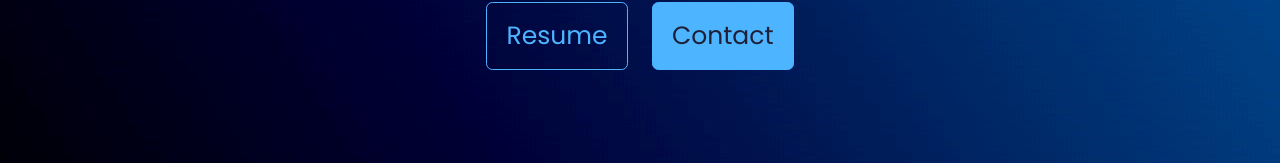
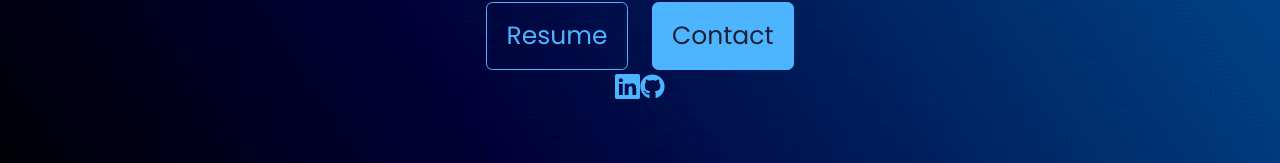
Before and after one commit to victor5055/react-portfolio-, a React (Create React App) app in the folder react-portfolio-/: page / in a window 1280 px wide. Shown: the part 281-444 px from the top of the page. Built offline with nearby package versions, Linux system fonts and the light colour scheme; some icons are missing.

Commit message:
Adding HeaderSocial to header.

```diff
--- a/react-portfolio-/src/components/header/Header.jsx
+++ b/react-portfolio-/src/components/header/Header.jsx
@@ -3,6 +3,7 @@ import React from 'react'
 import './header.css'
 import CTA from './CTA'
 import ME from '../../assets/me.jpg'
+import HeaderSocial from './HeaderSocials'
 
 
 const Header = () => {
@@ -13,7 +14,7 @@ const Header = () => {
         <h1>Victor Pereira</h1>
         <h5 className="text-light">Junior Full Stack Developer</h5>
         <CTA />
-
+        <HeaderSocial />
         <div className="me">
           <img src={ME} alt="me" />
         </div>
--- /dev/null
+++ b/react-portfolio-/src/components/header/HeaderSocials.jsx
@@ -0,0 +1,18 @@
+import React from 'react'
+import { BsLinkedin } from 'react-icons/bs'
+import { FaGithub } from 'react-icons/fa'
+
+
+// SOCIAL ICONS AND LINKS
+
+const HeaderSocials = () => {
+  return (
+    <div className='header__socials'>
+      <a href="https://linkedin.com/in/victor-pereira-210636257" target="_blank" rel="noopener noreferrer"><BsLinkedin /></a>
+      <a href="https://github.com/victor5055" target="_blank" rel="noopener noreferrer"><FaGithub /></a>
+
+    </div>
+  )
+}
+//Export HeaderSocials
+export default HeaderSocials
--- a/react-portfolio-/src/components/header/header.css
+++ b/react-portfolio-/src/components/header/header.css
@@ -18,6 +18,7 @@ header {
   gap: 1.5rem;
   justify-content: center;
 }
+
 
   /*=========== Victors Picture =========*/
 .me {
```
